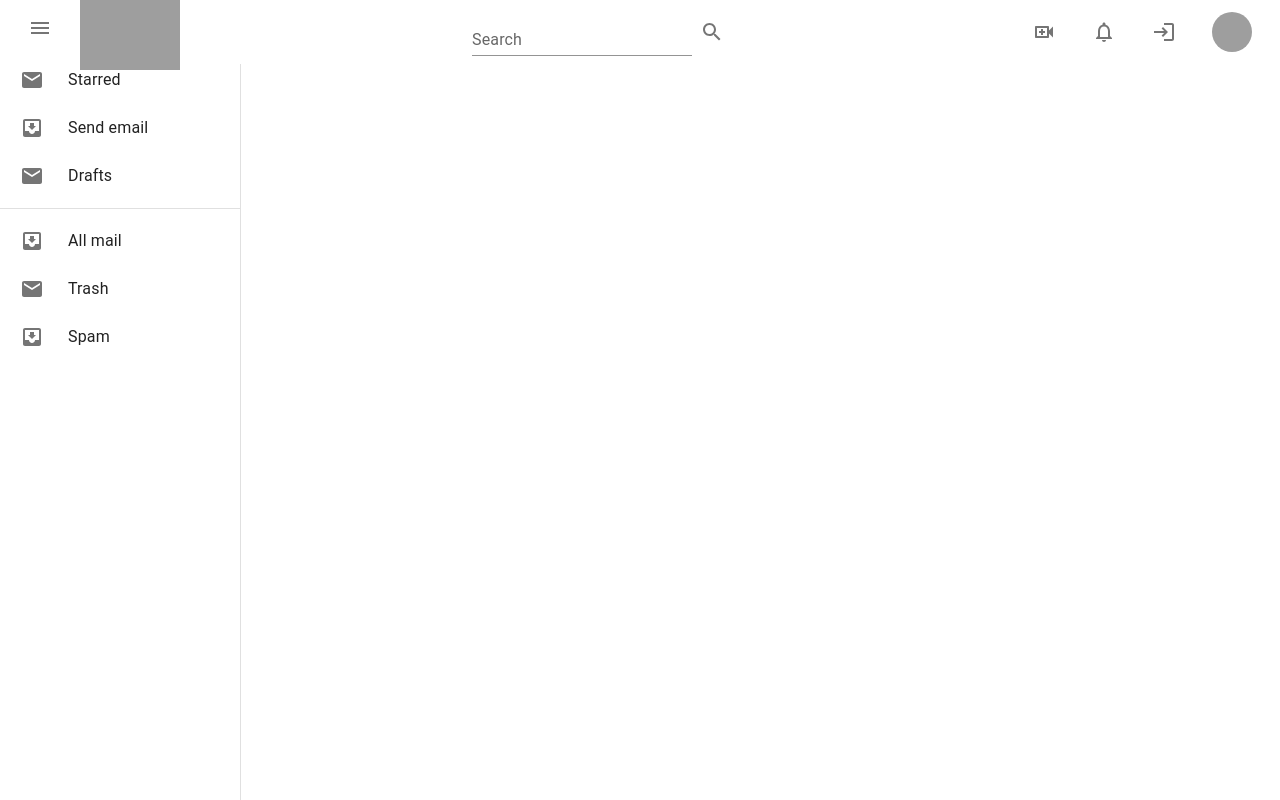
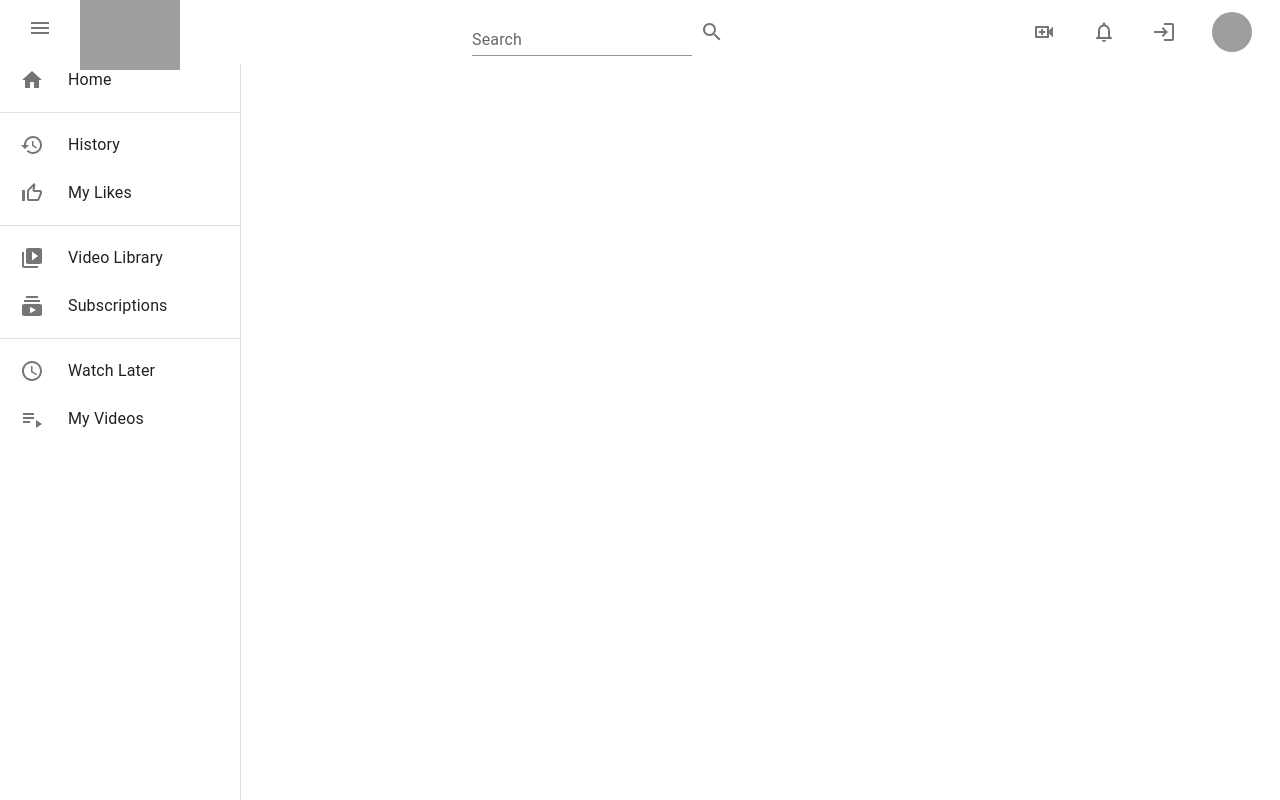
Before and after one commit to yosepov/4578-30, a React (Create React App) app: page / in a window 1280 px wide. Both pictures are taken after a click on the button 40 px from the left and 28 px from the top of the page. Built offline with nearby package versions, Linux system fonts and the light colour scheme; grey boxes are pictures that could not be loaded.

Commit message:
Adding Icons and Data

```diff
--- a/package.json
+++ b/package.json
@@ -14,7 +14,7 @@
     "@types/node": "^16.18.19",
     "@types/react": "^18.0.28",
     "@types/react-dom": "^18.0.11",
-    "firebase": "^9.19.0",
+    "firebase": "^9.19.1",
     "localforage": "^1.10.0",
     "match-sorter": "^6.3.1",
     "react": "^18.2.0",
--- a/src/Components/SideMenu/SideMenu.tsx
+++ b/src/Components/SideMenu/SideMenu.tsx
@@ -11,8 +11,17 @@ import ListItem from '@mui/material/ListItem';
 import ListItemButton from '@mui/material/ListItemButton';
 import ListItemIcon from '@mui/material/ListItemIcon';
 import ListItemText from '@mui/material/ListItemText';
-import InboxIcon from '@mui/icons-material/MoveToInbox';
-import MailIcon from '@mui/icons-material/Mail';
+import SubscriptionsIcon from '@mui/icons-material/Subscriptions';
+import VideoLibraryIcon from '@mui/icons-material/VideoLibrary';
+import HistoryIcon from '@mui/icons-material/History';
+import HomeIcon from '@mui/icons-material/Home';
+import AccessTimeIcon from '@mui/icons-material/AccessTime';
+import PlaylistPlayIcon from '@mui/icons-material/PlaylistPlay';
+
+
+import ThumbUpOffAltIcon from '@mui/icons-material/ThumbUpOffAlt';
+import { alignProperty } from '@mui/material/styles/cssUtils';
+
 const drawerWidth = 240;
 
 const openedMixin = (theme: Theme): CSSObject => ({
@@ -105,20 +114,24 @@ export default function MiniDrawer(): JSX.Element {
         <MenuIcon />
       </IconButton>
     </Box>
+
     <Box>
       <Drawer sx={{
             width:20,
             zIndex:-1,
-            display:'block',
+            display:'flex',
+            justifyContent:'center',
             position:`sticky`}} variant='permanent' open={open} >
 
         <List>
-          {['Inbox', 'Starred', 'Send email', 'Drafts'].map((text, index) => (
-              <ListItem key={text} disablePadding sx={{ display: 'flex' ,}}>
+          {['Home','Home'].map((text, index) => (
+              <ListItem key={text} disablePadding sx={{ display: 'flex'}}>
               <ListItemButton
                 sx={{
                     minHeight: 48,
                     justifyContent: open ? 'initial' : 'center',
+
+
                     px: 2.5,
                 }}
                 >
@@ -126,10 +139,12 @@ export default function MiniDrawer(): JSX.Element {
                   sx={{
                       minWidth: 0,
                       mr: open ? 3 : 'auto',
+                      display:'flex',
                       justifyContent: 'center',
                     }}
                     >
-                  {index % 2 === 0 ? <InboxIcon /> : <MailIcon />}
+                  <HomeIcon />
+                  <p style={{display:open? 'none' : 'block'}}>Home</p>
                 </ListItemIcon>
                 <ListItemText primary={text} sx={{ opacity: open ? 1 : 0 }} />
               </ListItemButton>
@@ -137,8 +152,20 @@ export default function MiniDrawer(): JSX.Element {
           ))}
         </List>
         <Divider />
+
+
+
+
+
+
+
+
+
+
+
+
         <List>
-          {['All mail', 'Trash', 'Spam'].map((text, index) => (
+          {['History', 'My Likes'].map((text, index) => (
               <ListItem key={text} disablePadding sx={{ display: 'block' }}>
               <ListItemButton
                 sx={{
@@ -154,13 +181,68 @@ export default function MiniDrawer(): JSX.Element {
                       justifyContent: 'center',
                     }}
                     >
-                  {index % 2 === 0 ? <InboxIcon /> : <MailIcon />}
+                  {index % 2 === 0 ? <HistoryIcon /> : <ThumbUpOffAltIcon />}
                 </ListItemIcon>
                 <ListItemText primary={text} sx={{ opacity: open ? 1 : 0 }} />
               </ListItemButton>
             </ListItem>
           ))}
         </List>
+        <Divider />
+        <List>
+          {['Video Library', 'Subscriptions'].map((text, index) => (
+              <ListItem key={text} disablePadding sx={{ display: 'block' }}>
+              <ListItemButton
+                sx={{
+                    minHeight: 48,
+                    justifyContent: open ? 'initial' : 'center',
+                    px: 2.5,
+                }}
+                >
+                <ListItemIcon
+                  sx={{
+                      minWidth: 0,
+                      mr: open ? 3 : 'auto',
+                      justifyContent: 'center',
+                    }}
+                    >
+                  {index % 2 === 0 ? <VideoLibraryIcon /> : <SubscriptionsIcon />}
+
+                </ListItemIcon>
+                <ListItemText primary={text} sx={{ opacity: open ? 1 : 0 }} />
+              </ListItemButton>
+            </ListItem>
+          ))}
+        </List>
+
+        <Divider />
+        <List>
+          {['Watch Later', 'My Videos'].map((text, index) => (
+              <ListItem key={text} disablePadding sx={{ display: 'block' }}>
+              <ListItemButton
+                sx={{
+                    minHeight: 48,
+                    justifyContent: open ? 'initial' : 'center',
+                    px: 2.5,
+                }}
+                >
+                <ListItemIcon
+                  sx={{
+                      minWidth: 0,
+                      mr: open ? 3 : 'auto',
+                      justifyContent: 'center',
+                    }}
+                    >
+                  {index % 2 === 0 ? <AccessTimeIcon sx={{display: open? 'initial': 'none'}}/> : <PlaylistPlayIcon sx={{display: open? 'initial': 'none'}} />}
+                </ListItemIcon>
+                <ListItemText primary={text} sx={{ opacity: open ? 1 : 0 }} />
+              </ListItemButton>
+            </ListItem>
+          ))}
+        </List>
+
+
+
       </Drawer>
     </Box>
 </>
```
Also changed, not shown: 1 other file (tests, documents, lock files or other folders).
